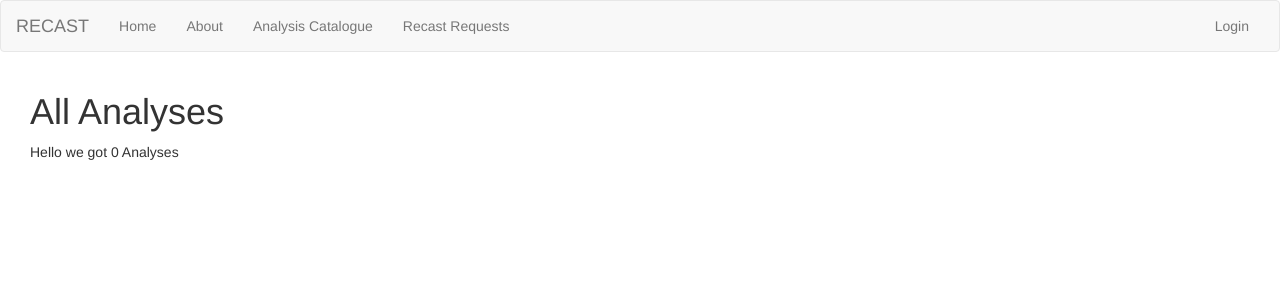
After one commit to lukasheinrich/recast-newfrontend, a Flask app: page /analyses in a window 1280 px wide. The commit adds this page. Shown: the top 300 px of the page. Run offline with Flask 2, Linux system fonts and the light colour scheme; data that the repository does not hold is empty; parts of the project's set-up code (start-up, migrations or seed data) failed here and were passed over; some libraries are stand-ins or nearby versions.

Commit message:
analysis view

```diff
--- a/recastfrontend/server.py
+++ b/recastfrontend/server.py
@@ -89,4 +89,11 @@ def unauthorized():
 @app.route("/profile")
 @login.login_required
 def profile():
-  return render_template('profile.html')
+  user_query = dbmodels.User.query.filter(dbmodels.User.name == login.current_user.name()).all()
+  assert len(user_query)
+  return render_template('profile.html', db_user = user_query[0])
+
+@app.route("/analyses")
+def analyses():
+  analyses = dbmodels.Analysis.query.all()
+  return render_template('analyses.html', analyses = analyses)
--- /dev/null
+++ b/recastfrontend/templates/analyses.html
@@ -0,0 +1,23 @@
+{% extends "base.html" %}
+
+{% block container %}
+
+<div class='col-md-10'>
+
+<h1>All Analyses</h1>
+Hello we got {{analyses|length}} Analyses
+
+<ul>
+    {% for analysis in analyses %}
+    <li>
+        <ul>
+            <li>description: {{analysis.description_of_original_analysis}}</li>
+            <li>owner: {{analysis.owner_id}}</li>
+        </ul>
+    </li>
+    {% endfor %}
+</ud>
+
+</div>
+
+{% endblock %}
--- a/recastfrontend/templates/base.html
+++ b/recastfrontend/templates/base.html
@@ -36,7 +36,7 @@
           <ul class="nav navbar-nav">
             <li><a href="/">Home</a></li>
             <li><a href="/about">About</a></li>
-            <li><a href="/">Analysis Catalogue</a></li>
+            <li><a href="/analyses">Analysis Catalogue</a></li>
             <li><a href="/">Recast Requests</a></li>
           </ul>
           <ul class="nav navbar-nav navbar-right">
--- a/recastfrontend/templates/profile.html
+++ b/recastfrontend/templates/profile.html
@@ -1,11 +1,9 @@
 {% extends "base.html" %}
 
 {% block container %}
-profile page for user: {{current_user.name()}}
+profile page for user: <strong>{{current_user.name()}}</strong>
 
 <ul>
-    <li>Basic User info from ORCID</li>
-    <li>all my analysis subscriptions</li>
-    <li>all my request subscriptions</li>
+    <li>from the database we got this email: {{db_user.email}}</li>
 </ul>
 {% endblock %}
```
Also changed, not shown: recastfrontend/templates/about.html (+10 -1 lines), recastfrontend/templates/home.html (+6 -6 lines).
